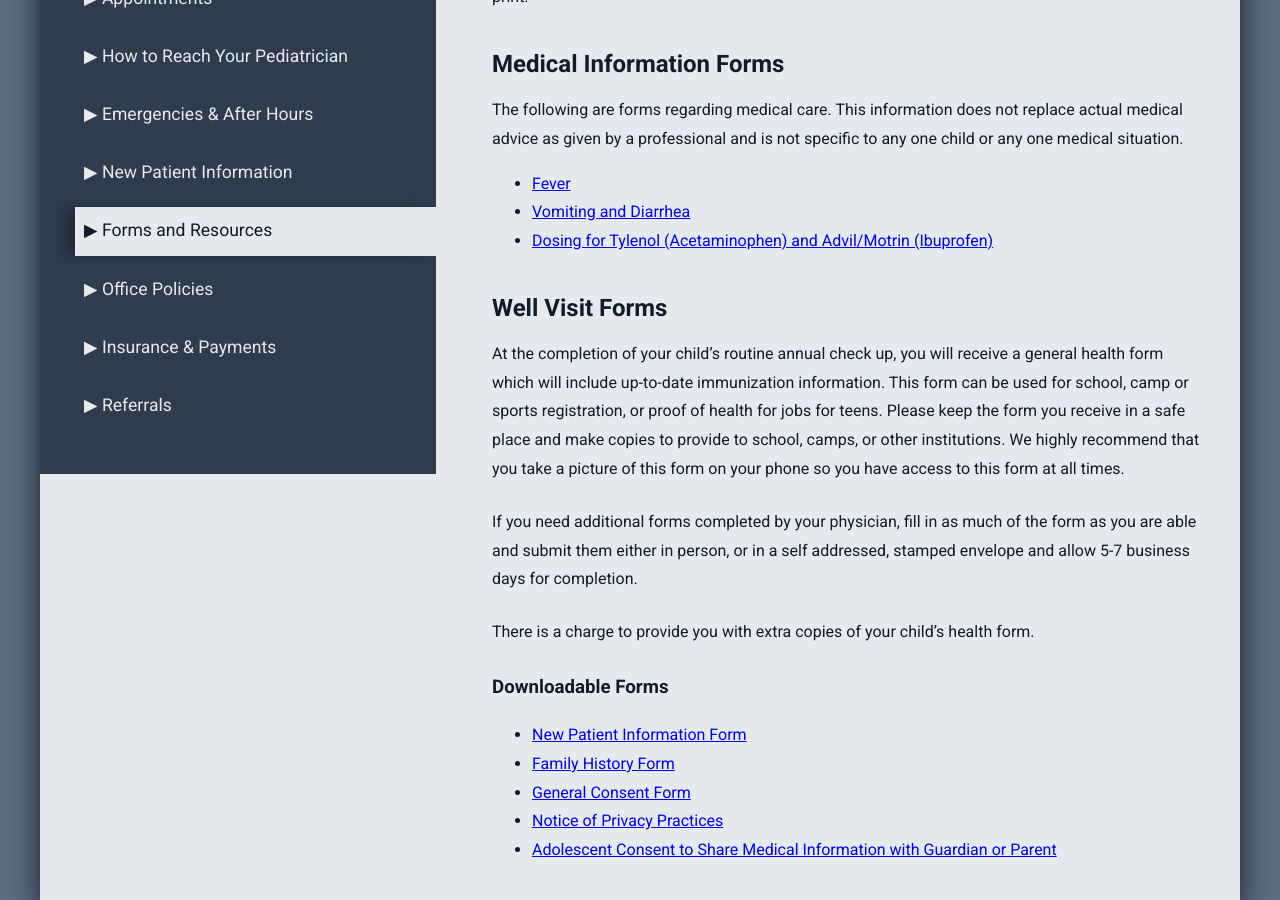
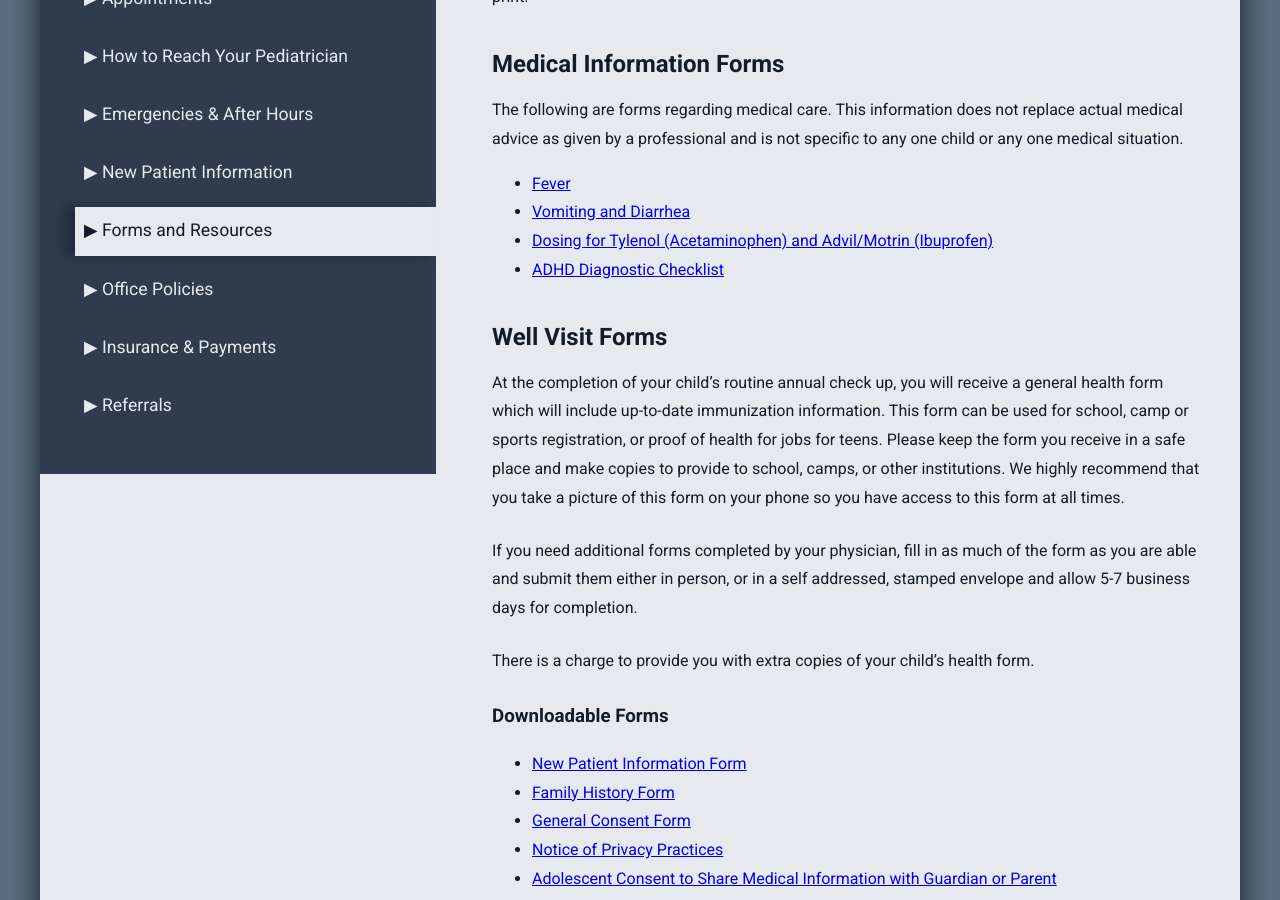
Before and after one commit to jameslittle230/rothrotterlaster, a Jekyll site: the page built from pages/resources.html, in a window 1280 px wide and 900 px high, scrolled down 386 px. Built offline with Jekyll 4.4.1, drawn with Linux system fonts in a browser that asks for light colours; nearby versions of some CDN libraries; some web fonts are replaced; comment, search, counter and statistics services are not loaded.

Commit message:
Add ADD Checklist Form

```diff
--- a/pages/resources.html
+++ b/pages/resources.html
@@ -16,6 +16,7 @@ title: Resources
     <li><a href="/resources/fever.pdf">Fever</a></li>
     <li><a href="/resources/vomit-diarrhea.pdf">Vomiting and Diarrhea</a></li>
     <li><a href="/resources/drug-dosing.pdf">Dosing for Tylenol (Acetaminophen) and Advil/Motrin (Ibuprofen)</a></li>
+    <li><a href="/resources/add-checklist.pdf">ADHD Diagnostic Checklist</a></li>
 </ul>
 
 <h2>Well Visit Forms</h2>
```
Also changed, not shown: other parts of pages/resources.html (+0 -26 lines), 1 other file.
